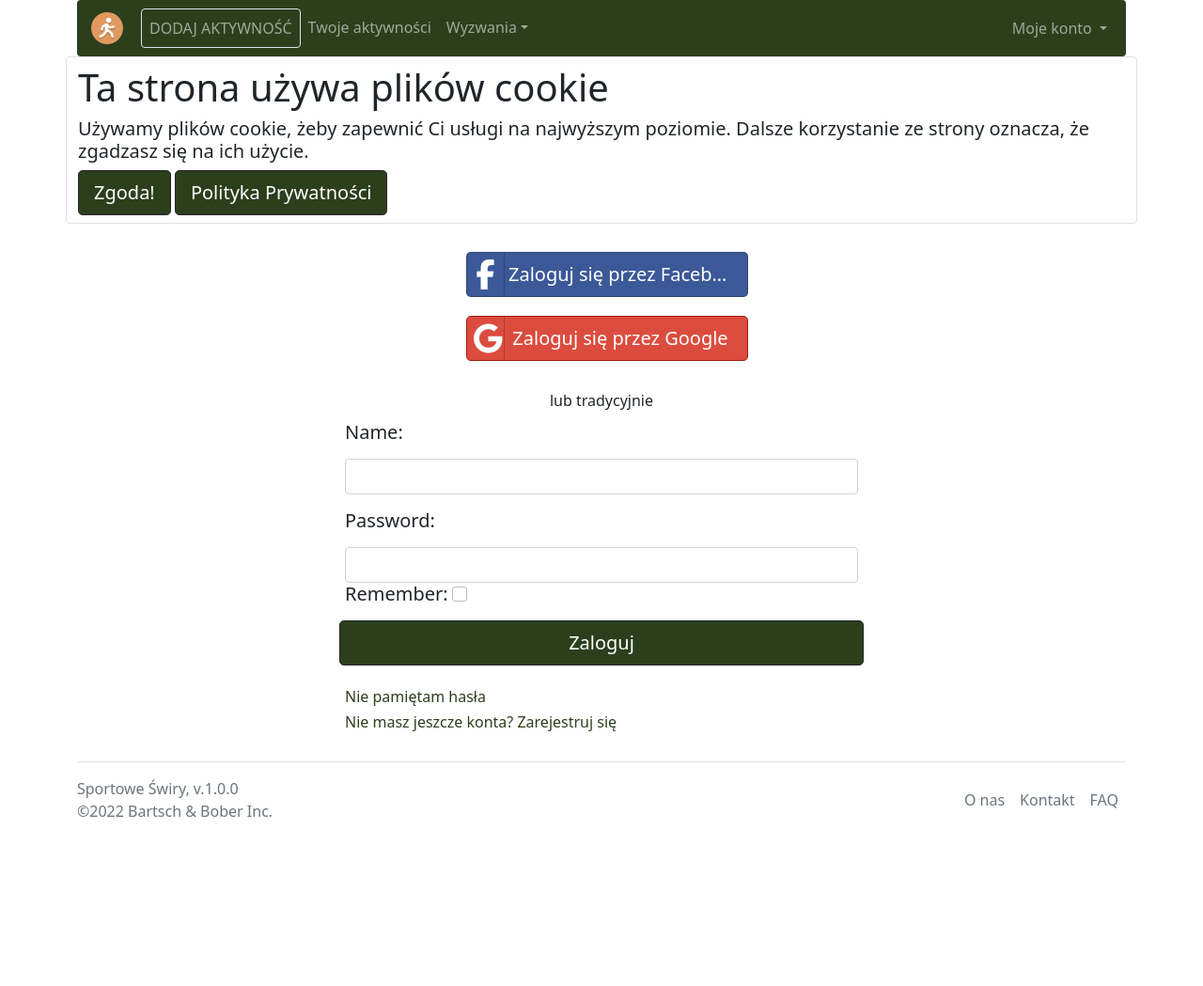
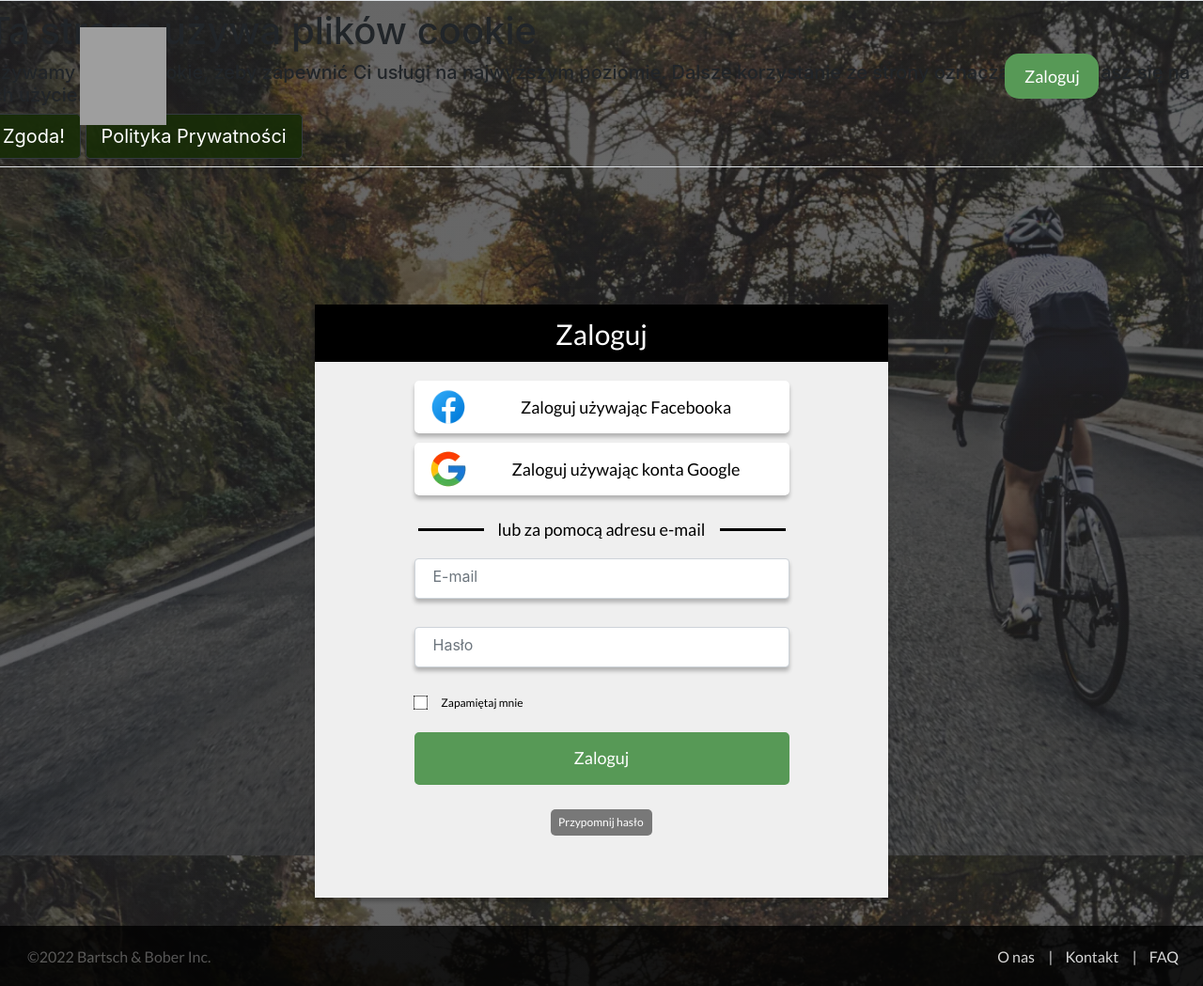
Before and after one commit to MaBober/SportoweSwiry, a Python web app: template user/templates/login.html in a window 1280 px wide. Shown: the whole page at 94% size. Before the commit the page ends 869 px from the top, so only its background shows below. Run offline with Jinja, Linux system fonts and the light colour scheme; the template is opened without the code that fills it: most values are stand-ins (such as "Sample title", 1, 10 or a date in 2020); form fields are guessed from the names that the template uses; some libraries are stand-ins or nearby versions; grey boxes are pictures that could not be loaded.

Commit message:
New Login Page - final version

```diff
--- a/static/styles/login.css
+++ b/static/styles/login.css
@@ -9,7 +9,7 @@ body {
 
   .Login-Main-Box {
     width: 610px;
-    height: 651px;
+    height: 631px;
     display: flex;
     flex-direction: column;
     /* margin: 38px 175px 138px 223px; */
@@ -17,17 +17,16 @@ body {
     box-shadow: 0 4px 4px 0 rgba(0, 0, 0, 0.25);
     background-color: #efefef;
     margin: auto;
-    margin-top: 171px;
+    margin-top: 146px;
   }
 
   .Login-Title {
     width: 610px;
     height: 61px;
     flex-grow: 0;
-    /* margin: 0 0 49px; */
-    /* padding: 13px 257px 12px 255px; */
     background-color: #000;
     display: flex;
+    margin-bottom: 10px;
   }
 
 
@@ -140,7 +139,7 @@ body {
     width: 399px;
     height: 43px;
     flex-grow: 0;
-    margin: 20px 106px 24px 105px;
+    margin: 10px 106px 14px 105px;
     padding: 10px 19px 15px 19px;
     background-color: #fff;
     box-shadow: 0 4px 4px 0 rgba(0, 0, 0, 0.25);
@@ -152,7 +151,7 @@ body {
     width: 399px;
     height: 43px;
     flex-grow: 0;
-    margin: 5px 106px 24px 105px;
+    margin: 0px 106px 14px 105px;
     padding: 10px 19px 15px 19px;
     /* border: solid 0 #000; */
     background-color: #fff;
@@ -165,24 +164,6 @@ body {
     border-color: #579956;
     box-shadow: inset 0 1px 1px rgba(0, 0, 0, 0.075), 0 0 8px #579956;
   }
-
-
-  /* .Login-Input-Font {
-    width: 67px;
-    height: 14px;
-    flex-grow: 0;
-    font-family: Lato;
-    font-size: 14px;
-    font-weight: normal;
-    font-stretch: normal;
-    font-style: normal;
-    line-height: normal;
-    letter-spacing: normal;
-    text-align: center;
-    color: #000;
-    margin-top: auto;
-    margin-bottom: auto;
-  } */
 
 
   .Login-Remember-Me-Main-Box {
@@ -217,15 +198,24 @@ body {
     color: #000;
   }
 
+  .form-check-input:checked {
+    accent-color: #579956;
+  }
+
   .Login-Main-Button {
     width: 399px;
     height: 56px;
     margin: 24px 108px 13px 103px;
-    padding: 17px 170px;
     border-radius: 5px;
     background-color: #579956;
     margin-left: auto;
     margin-right: auto;
+    border: solid 2px #579956;
+  }
+
+  .Login-Main-Button:hover {
+    background-color: #000;
+    border-color: #000;
   }
 
   .Login-Main-Button-Font {
@@ -240,6 +230,7 @@ body {
     letter-spacing: normal;
     text-align: center;
     color: #fff;
+    margin: auto;
   }
 
   .Login-Remind-Password-Button {
@@ -267,19 +258,68 @@ body {
     color: #fff;
   }
 
+  a.Login-Remind-Password-Button {
+    text-decoration: none;
+  }
+
+  .Login-Remind-Password-Button:hover {
+    background-color: #000;
+  }
+
+  .Error-Message {
+    width: 100%;
+
+    text-align: center;
+  }
+
 
    /* FOR SMALL SCREENS */
    @media(max-width: 850px) {
 
     .Login-Main-Box {
-      width: 450px;
+      width: 400px;
     }
 
     .Login-Title {
-      width: 450px;
+      width: 400px;
+    }
+
+    .Login-Social-Button {
+      width: 360px;
+    }
+
+    .Login-Social-Font {
+      width: 243px;
+      height: 22px;
+      font-size: 16px;
+
+    }
+
+    img.icon-social-button {
+      margin: 0 26px 0 0;
+    }
+
+    .Login-Line-1 {
+      width: 50px;
+    }
+
+    .Login-Optional-Way-Font {
+      font-size: 16px;
+    }
+
+    .Login-Input-Email-Box {
+      width: 360px;
+    }
+
+    .Login-Input-Password-Box{
+      width: 360px;
     }
 
     .Login-Remember-Me-Main-Box {
-      margin-left: 30px;
+      margin-left: 25px;
+    }
+
+    .Login-Main-Button {
+      width: 350px;
     }
    }
--- a/static/styles/styleCommon.css
+++ b/static/styles/styleCommon.css
@@ -82,6 +82,27 @@ body {
   text-decoration: none
 }
 
+.Create-Account-Button {
+  width: 140px;
+  height: 48px;
+  position: absolute;
+  right: 100px;
+  top: 57px;
+  border-radius: 15px;
+  background-color: #579956;
+  text-align: center;
+  display: flex;
+  justify-content: center;
+  align-items: center;
+}
+
+.Create-Account-Button:hover {
+  background-color: #000;
+}
+
+.Create-Account-Button:active {
+  background-color: #3a3a3a;
+}
 
 /* FOOTER */
 
@@ -158,6 +179,11 @@ body {
     left: 50px;
   }
 
+  .Create-Account-Button {
+    right: 50px;
+    top: 30px;
+  }
+
 
   /* FOOTER */
   .Bartsch-Bober-Inc {
--- a/templates/includes/headerWithoutMenu.html
+++ b/templates/includes/headerWithoutMenu.html
@@ -12,6 +12,12 @@
           <div class="Login-Button-Text">Wyloguj</div>
         </div>
       </a>
+      {% elif title_prefix=="Zaloguj" %}
+      <a class="Login-Button-Text" href="{{ url_for('user.createAccount') }}">
+        <div class="Create-Account-Button">
+          <div class="Login-Button-Text">Załóż konto</div>
+        </div>
+      </a>
       {% else %}
       <a class="Login-Button-Text" href="{{ url_for('user.login') }}">
         <div class="Login-Button">
--- a/user/forms.py
+++ b/user/forms.py
@@ -71,7 +71,7 @@ class LoginForm(FlaskForm):
         tempLogin = User.query.filter(User.id==field.data).first()
         tempMail = User.query.filter(User.mail==field.data).first()
         if (not tempMail) and (not tempLogin):
-            raise ValidationError("Tego loginu/adresu email nie ma w naszej bazie danych")
+            raise ValidationError("Tego adresu email nie ma w naszej bazie danych")
 
     name=StringField("Adres mailowy", validators=[ValidateLoginIsCorrect])
     password=PasswordField("Hasło")
--- a/user/templates/login.html
+++ b/user/templates/login.html
@@ -1,79 +1,68 @@
-{% extends "pages//base.html" %}
+{% extends "pages//baseNew.html" %}
+
 
 {% block body_content %}
-
-        <form method="POST" style="margin-top:30px;">
+<link rel= "stylesheet" type= "text/css" href= "{{ url_for('static',filename='styles/login.css') }}">
+<div class="Static-Content">
+    <form class="Login-Main-Box" method="POST">
         {{ logForm.csrf_token }}
-
-            <div class="row justify-content-center">
-
-                <div class="row-login">
-                    <div class="container">
-                        <a class="btn btn-lg btn-social btn-facebook" href="{{ url_for('user.loginFacebook') }}">
-                            <i class="fa fa-facebook fa-fw"></i> Zaloguj się przez Facebook
+        <div class="Login-Title">
+            <span class="Login-Title-Font">
+                Zaloguj
+            </span>
+        </div>
+        <a class="Login-Social-Button" href="{{ url_for('user.loginFacebook') }}">
+            <img src="static/img/icon-Facebook.webp" class="icon-social-button">
+            <span class="Login-Social-Font">
+                Zaloguj używając Facebooka
+            </span>
         </a>
+        <a class="Login-Social-Button" href="#">
+            <img src="static/img/icon-Google.webp" class="icon-social-button">
+            <span class="Login-Social-Font">
+                Zaloguj używając konta Google
+            </span>
+        </a>
+        <div class="Login-Optional-Way-Box">
+            <div class="Login-Line-1"></div>
+            <span class="Login-Optional-Way-Font">
+                lub za pomocą adresu e-mail
+            </span>
+            <div class="Login-Line-1"></div>
         </div>
-                    <div class="container">
-                        <a class="btn btn-lg btn-social btn-google">
-                            <i class="fa fa-google fa-fw"></i> Zaloguj się przez Google
-
-                        </a>
-                    </div>
-                </div>
-            </div>
-            <p class="login-trad">lub tradycyjnie</p>
-
-            <div class="row justify-content-center">
-                <div class="col-md-3"></div>
-                <div class="col-md-6">
-                    <label class="form-label"> <h5>{{ logForm.name.label }}:</h5> </label>
-                    {{ logForm.name(class_="form-control" ) }}
-                    <ul>
+        {{ logForm.name(class_="form-control Login-Input-Email-Box", placeholder="E-mail" ) }}
+        <p class="Error-Message">
             {% for error in logForm.name.errors %}
                 {{ error }}
             {% endfor %}
+        </p>
+
+        {{ logForm.password(class_="form-control Login-Input-Password-Box", placeholder="Hasło" ) }}
+        <ul class="Error-Message">
+            {% for error in logForm.password.errors %}
+                {{ error }}
+            {% endfor %}
         </ul>
+
+        <div class="Login-Remember-Me-Main-Box">
+            <div class="Login-Remember-Me-Check-Box"></div>
+            {{ logForm.remember(class_="Login-Remember-Me-Check-Box form-check-input" ) }}
+            <span class="Login-Remember-Me-Font">
+                Zapamiętaj mnie
+            </span>
         </div>
-                <div class="col-md-3"></div>
-            </div>
-
-            <div class="row justify-content-center">
-                <div class="col-md-3"></div>
-                <div class="col-md-6">
-                    <label class="form-label"> <h5>{{ logForm.password.label }}:</h5> </label>
-                    {{ logForm.password(class_="form-control" ) }}
-                </div>
-                <div class="col-md-3"></div>
-            </div>
-
-            <div class="row justify-content-center">
-                <div class="col-md-3"></div>
-                <div class="col-md-6">
-                        <label class="form-label"> <h5>{{ logForm.remember.label }}:</h5> </label>
-                        {{ logForm.remember(class_="form-check-input" ) }}
-                </div>
-                <div class="col-md-3"></div>
-            </div>
-
-            <div class="d-grid gap-2 col-6 mx-auto">
-                <button class="btn btn-dark btn-lg" style="background-color: #182c07e8;" type="submit">Zaloguj</button>
-            </div>
+        <button class="Login-Main-Button" type="submit">
+            <span class="Login-Main-Button-Font">
+                Zaloguj
+            </span>
+        </button>
+        <a class="Login-Remind-Password-Button" href="{{ url_for('user.reset') }}">
+            <span class="Login-Remind-Password-Font">
+                Przypomnij hasło
+            </span>
+        </a>
     </form>
 
-        <div class="row justify-content-center">
-            <div class="col-md-3"></div>
-            <div class="col-md-6"><br>
-                <a style="text-decoration: none; color: #182c07e8;" href="{{ url_for('user.reset') }}"><h6>Nie pamiętam hasła</h6></a>
-            </div>
-            <div class="col-md-3"></div>
-        </div>
-
-        <div class="row justify-content-center">
-            <div class="col-md-3"></div>
-            <div class="col-md-6">
-                <a style="text-decoration: none; color: #182c07e8;" href="{{ url_for('user.createAccount') }}"><h6>Nie masz jeszcze konta? Zarejestruj się</h6></a>
-            </div>
-            <div class="col-md-3"></div>
 </div>
 
 
```
Also changed, not shown: user/templates/OLDlogin.html (added, +80 -0 lines), user/templates/newLogin.html (deleted, +0 -78 lines). Lines whose indentation alone changed are shown as unchanged.
